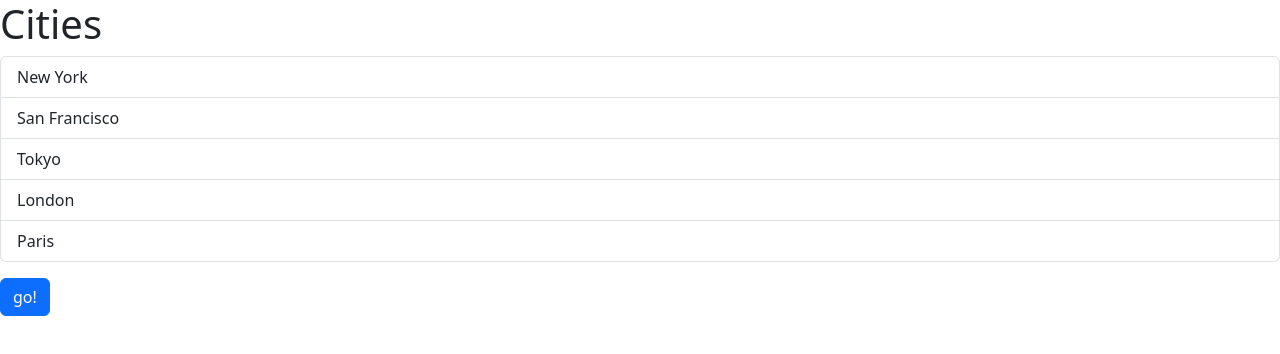
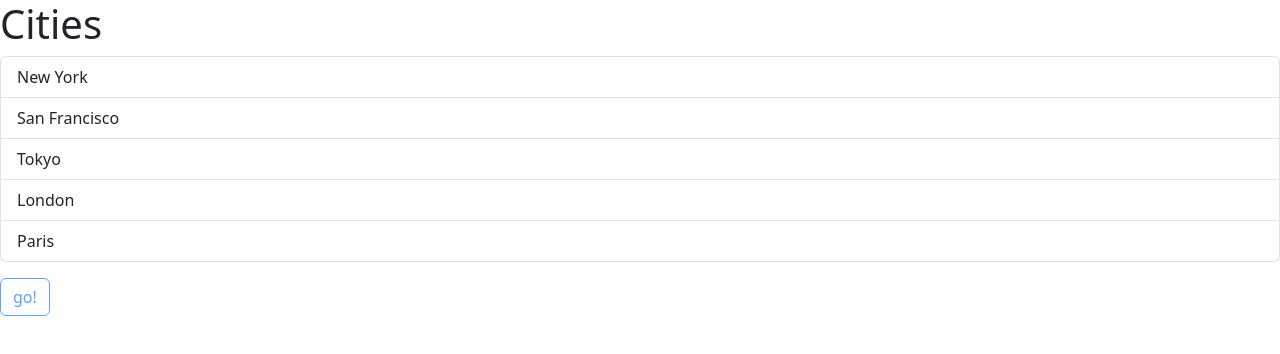
Before and after one commit to StevenJV/ReactWars, a React (Vite) app: page / in a window 1280 px wide. Shown: the top 354 px of the page. Built offline with nearby package versions, Linux system fonts and the light colour scheme.

Commit message:
0.09 disable/enable button appropriately

```diff
--- a/src/App.tsx
+++ b/src/App.tsx
@@ -7,11 +7,13 @@ let items = ["New York", "San Francisco", "Tokyo", "London", "Paris"];
 function App() {
   const [selectedItem, setSelectedItem] = useState("");
   const [alertVisible, setAlertVisibility] = useState(false);
+  const [buttonDisabled, setButtonDisabled] = useState(true);
+
   const handleSelectedItem = (item: string) => {
     setSelectedItem(item);
-    console.log(item);
-    console.log(alertVisible);
+    setButtonDisabled(false);
   };
+
   return (
     <>
       <div>
@@ -26,10 +28,21 @@ function App() {
         {alertVisible && (
           <Alert
             children={selectedItem}
-            onClose={() => setAlertVisibility(false)}
+            onClose={() => {
+              setAlertVisibility(false);
+              setButtonDisabled(false);
+            }}
           />
         )}
-        <Button onClick={() => setAlertVisibility(true)}>go!</Button>
+        <Button
+          disabled={buttonDisabled}
+          onClick={() => {
+            setAlertVisibility(true);
+            setButtonDisabled(true);
+          }}
+        >
+          go!
+        </Button>
       </div>
     </>
   );
--- a/src/components/Button.tsx
+++ b/src/components/Button.tsx
@@ -1,15 +1,32 @@
 interface Props {
   children: string;
   color?: "primary" | "secondary" | "danger";
+  disabled: boolean;
   onClick: () => void;
 }
 
-const Button = ({ children, color = "primary", onClick }: Props) => {
+const Button = ({ children, color = "primary", disabled, onClick }: Props) => {
   return (
     <div>
-      <button className={"btn btn-" + color} onClick={onClick}>
-        {children}
-      </button>
+      {disabled ? (
+        <button
+          type="button"
+          className={"btn btn-outline-primary"}
+          disabled={disabled}
+          onClick={onClick}
+        >
+          {children}
+        </button>
+      ) : (
+        <button
+          type="button"
+          className={"btn btn-" + color}
+          onClick={onClick}
+          disabled={disabled}
+        >
+          {children}
+        </button>
+      )}
     </div>
   );
 };
```
